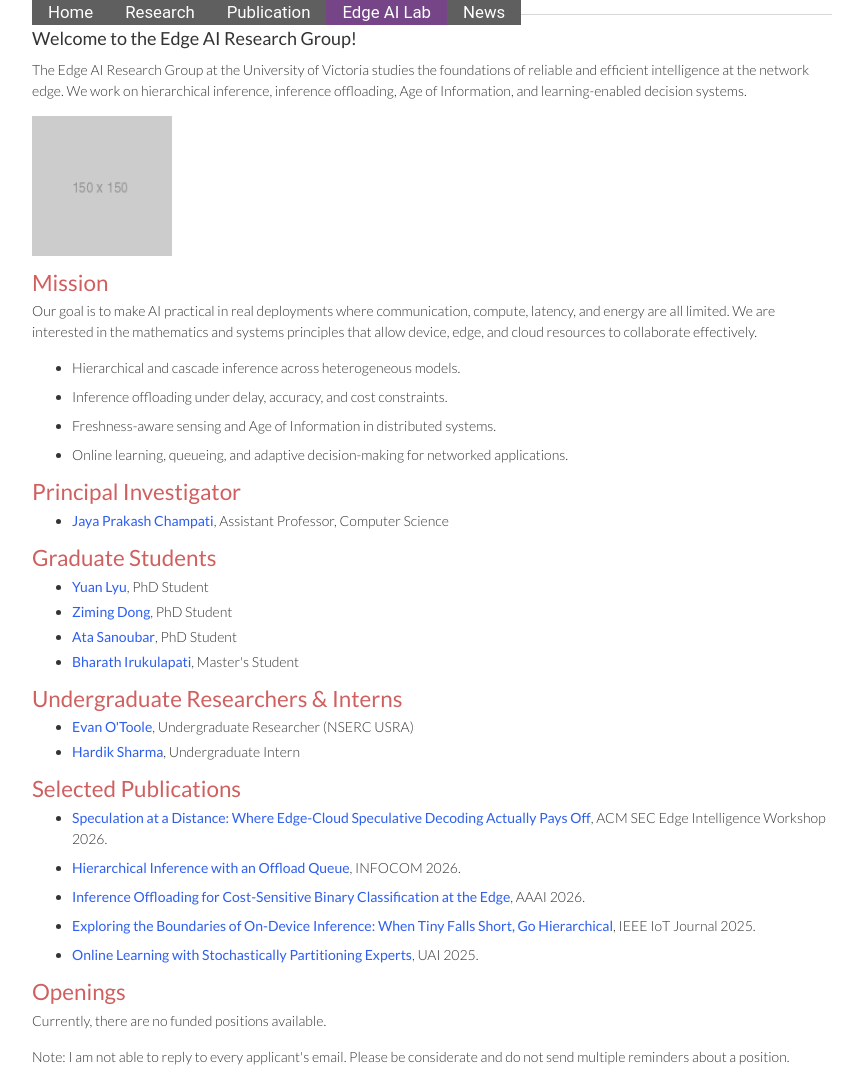
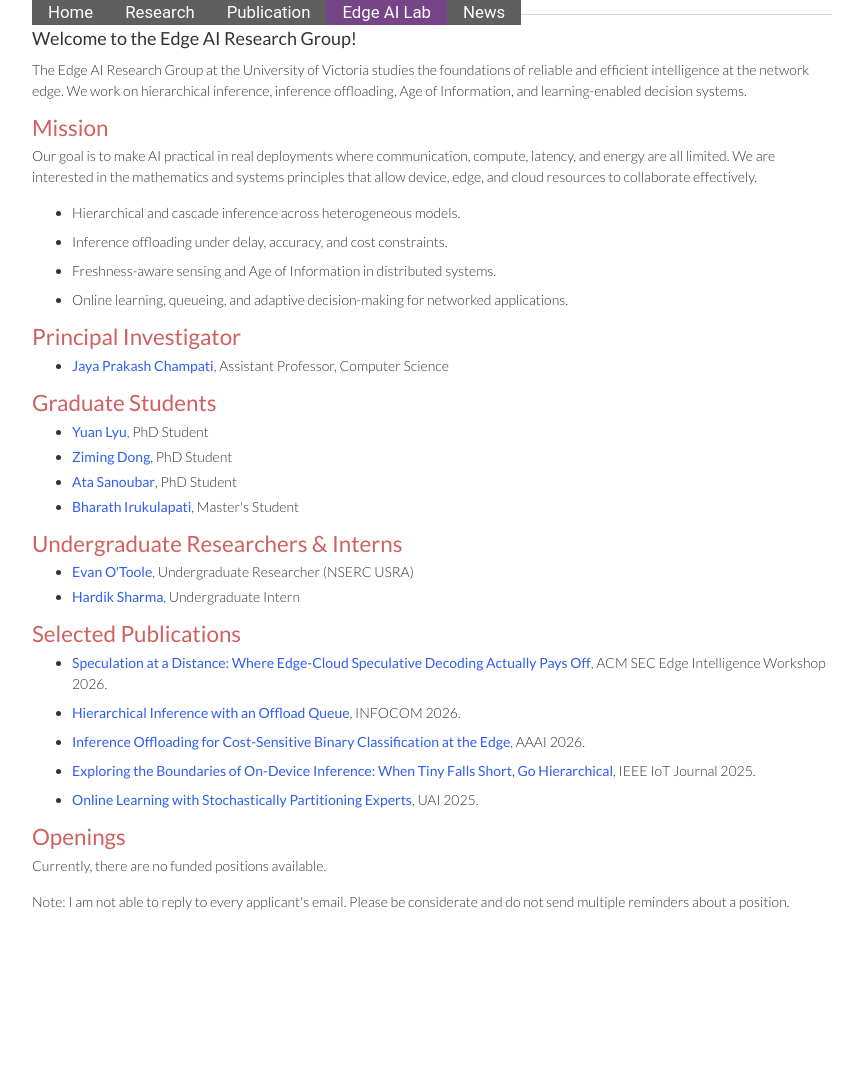
Before and after one commit to jpchampati/Website, a Jekyll site: the page lab.html, which Jekyll copies as it is, in a window 1280 px wide. Shown: the whole page, without its empty margins (208-1065 px from the left). Built offline with Jekyll 4.4.1, drawn with Linux system fonts in a browser that asks for light colours; nearby versions of some CDN libraries; after the commit the page ends 927 px from its top, so only the background shows below that.

Commit message:
Remove placeholder logo from lab page

```diff
--- a/lab.html
+++ b/lab.html
@@ -32,10 +32,6 @@
             foundations of reliable and efficient intelligence at the network
             edge. We work on hierarchical inference, inference offloading, Age
             of Information, and learning-enabled decision systems.
-          </p>
-
-          <p>
-            <img src="images/logo/lab-logo.png" alt="Edge AI Research Group logo" style="max-width: 140px;">
           </p>
 
           <h3>Mission</h3>
```
Also changed, not shown: images/logo/lab-logo.png (deleted).
